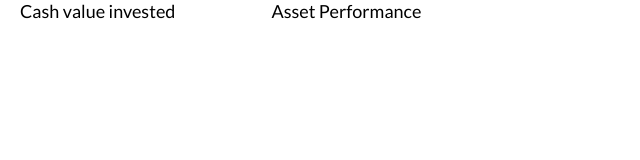
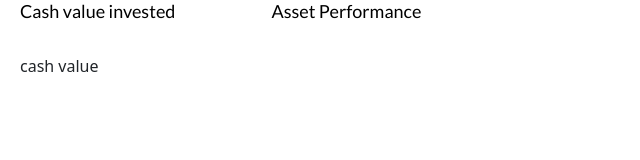
Before and after one commit to Dreezy305/HuntersWall, a Next.js app: page /portfolio in a window 1280 px wide. Shown: the top 160 px of the page, without its empty margins (0-640 px from the left). Built offline with nearby package versions, Linux system fonts and the light colour scheme; no server answers.

Commit message:
cash invested, asset performance

```diff
--- a/components/assetPerformance.js
+++ b/components/assetPerformance.js
@@ -0,0 +1,7 @@
+import React from "react";
+
+function AssetPerformance() {
+  return <div>asset performance</div>;
+}
+
+export default AssetPerformance;
--- a/components/cashValue.js
+++ b/components/cashValue.js
@@ -0,0 +1,7 @@
+import React from "react";
+
+function CashValue() {
+  return <div className="cashValue">cash value</div>;
+}
+
+export default CashValue;
--- a/pages/portfolio.js
+++ b/pages/portfolio.js
@@ -1,7 +1,14 @@
 import React, { useState } from "react";
+import CashValue from "../components/cashValue";
+import AssetPerformance from "../components/assetPerformance";
 
 function Portfolio() {
   const [tgoggle, setToggle] = useState(0);
+
+  const Tabs = [
+    { id: 1, component: <CashValue /> },
+    { id: 2, component: <AssetPerformance /> },
+  ];
 
   return (
     <div className="portfolio">
@@ -14,7 +21,7 @@ function Portfolio() {
         </h6>
       </div>
 
-      {/* <div className="mt-4">{Tabs[tgoggle].component}</div> */}
+      <div className="mt-4">{Tabs[tgoggle].component}</div>
     </div>
   );
 }
```
